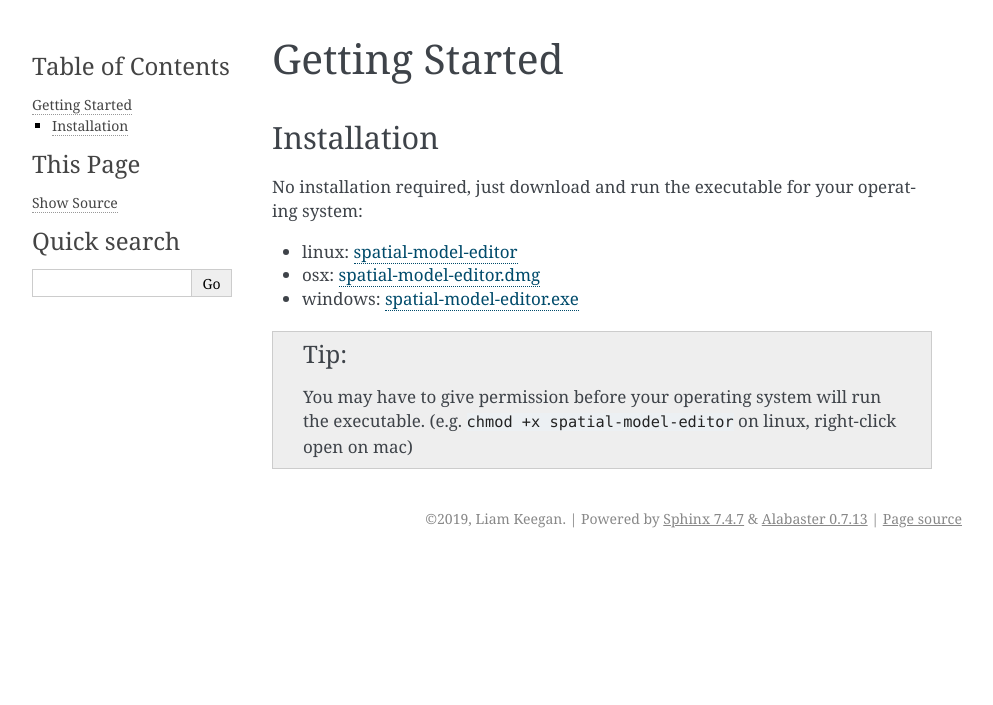
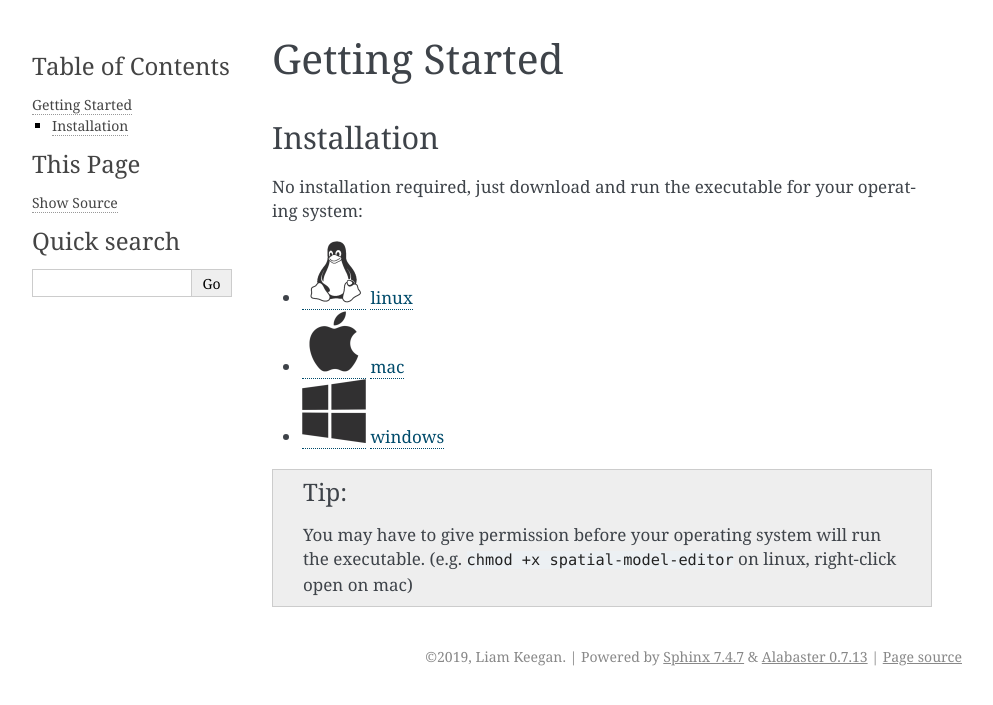
Before and after one commit to spatial-model-editor/spatial-model-editor, a Sphinx documentation site: the page built from docs/get-started.rst, in a window 1280 px wide. Shown: the top 705 px of the page, without its empty margins (148-1141 px from the left). Built offline with Sphinx 7.4.7, drawn with Linux system fonts in a browser that asks for light colours.

```diff
--- a/docs/get-started.rst
+++ b/docs/get-started.rst
@@ -6,9 +6,18 @@ Installation
 
 No installation required, just download and run the executable for your operating system:
 
-*  linux: `spatial-model-editor <https://github.com/lkeegan/spatial-model-editor/releases/latest/download/spatial-model-editor>`_
-*  osx: `spatial-model-editor.dmg <https://github.com/lkeegan/spatial-model-editor/releases/latest/download/spatial-model-editor.dmg>`_
-*  windows: `spatial-model-editor.exe <https://github.com/lkeegan/spatial-model-editor/releases/latest/download/spatial-model-editor.exe>`_
+*  |icon-linux|_ `linux <https://github.com/lkeegan/spatial-model-editor/releases/latest/download/spatial-model-editor>`_
+*  |icon-osx|_ `mac <https://github.com/lkeegan/spatial-model-editor/releases/latest/download/spatial-model-editor.dmg>`_
+* |icon-windows|_ `windows <https://github.com/lkeegan/spatial-model-editor/releases/latest/download/spatial-model-editor.exe>`_
 
 .. tip::
    You may have to give permission before your operating system will run the executable. (e.g. ``chmod +x spatial-model-editor`` on linux, right-click open on mac)
+
+.. |icon-linux| image:: img/icon-linux.png
+.. _icon-linux: https://github.com/lkeegan/spatial-model-editor/releases/latest/download/spatial-model-editor
+
+.. |icon-osx| image:: img/icon-osx.png
+.. _icon-osx: https://github.com/lkeegan/spatial-model-editor/releases/latest/download/spatial-model-editor.dmg
+
+.. |icon-windows| image:: img/icon-windows.png
+.. _icon-windows: https://github.com/lkeegan/spatial-model-editor/releases/latest/download/spatial-model-editor.exe
--- a/docs/import-concentration.rst
+++ b/docs/import-concentration.rst
@@ -13,4 +13,4 @@ To import a spatial concentration from an image, ensure the `Spatial` checkbox i
    An example of importing a spatial distribution of species concentration from an image. The image used in this example can be downloaded `here <https://raw.githubusercontent.com/lkeegan/spatial-model-editor/master/examples/concentration/one-blob-100x100.bmp>`_.
 
 .. warning::
-	Currently any other changes (initial concentraiton, diffusion constant, etc are ignored)
+	Currently any other changes (initial concentration, diffusion constant, etc are ignored)
```
Also changed, not shown: README.md (+5 -2 lines), docs/img/icon-linux.png (added), docs/img/icon-osx.png (added), docs/img/icon-windows.png (added).
